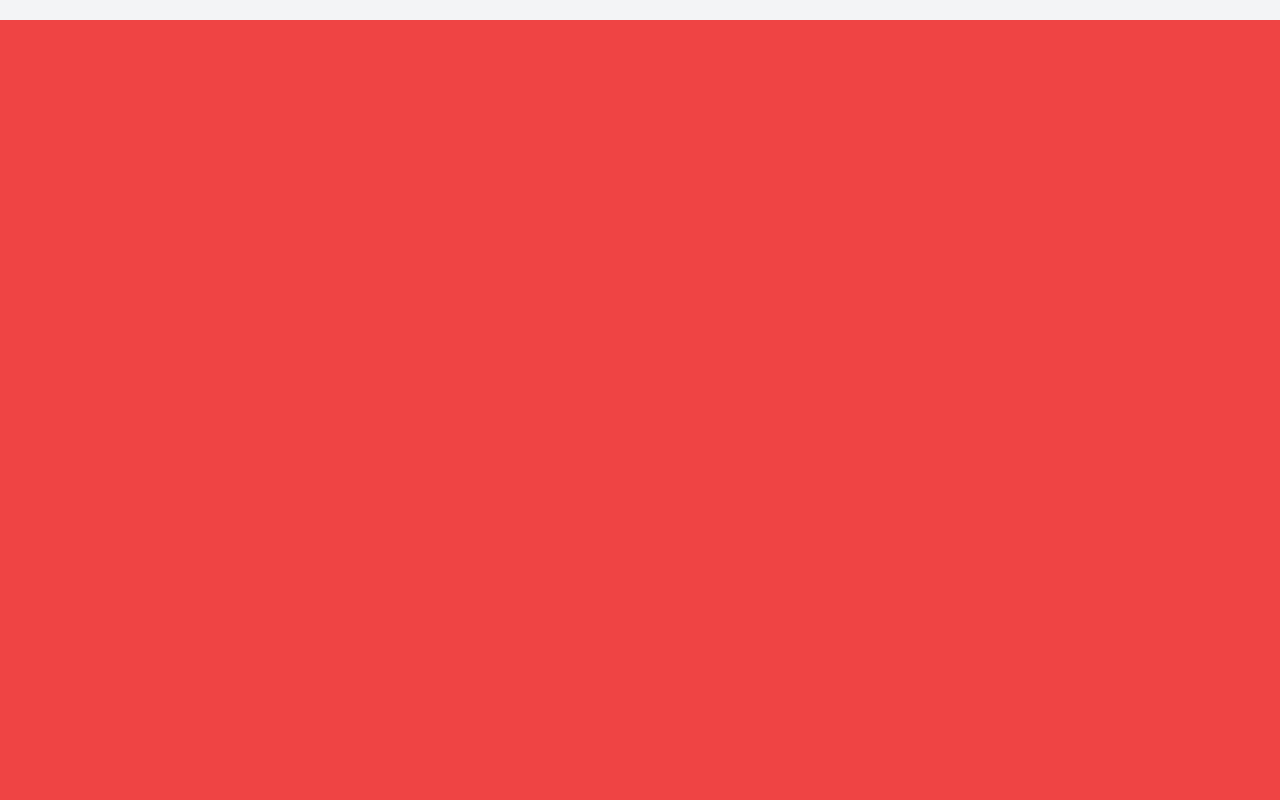
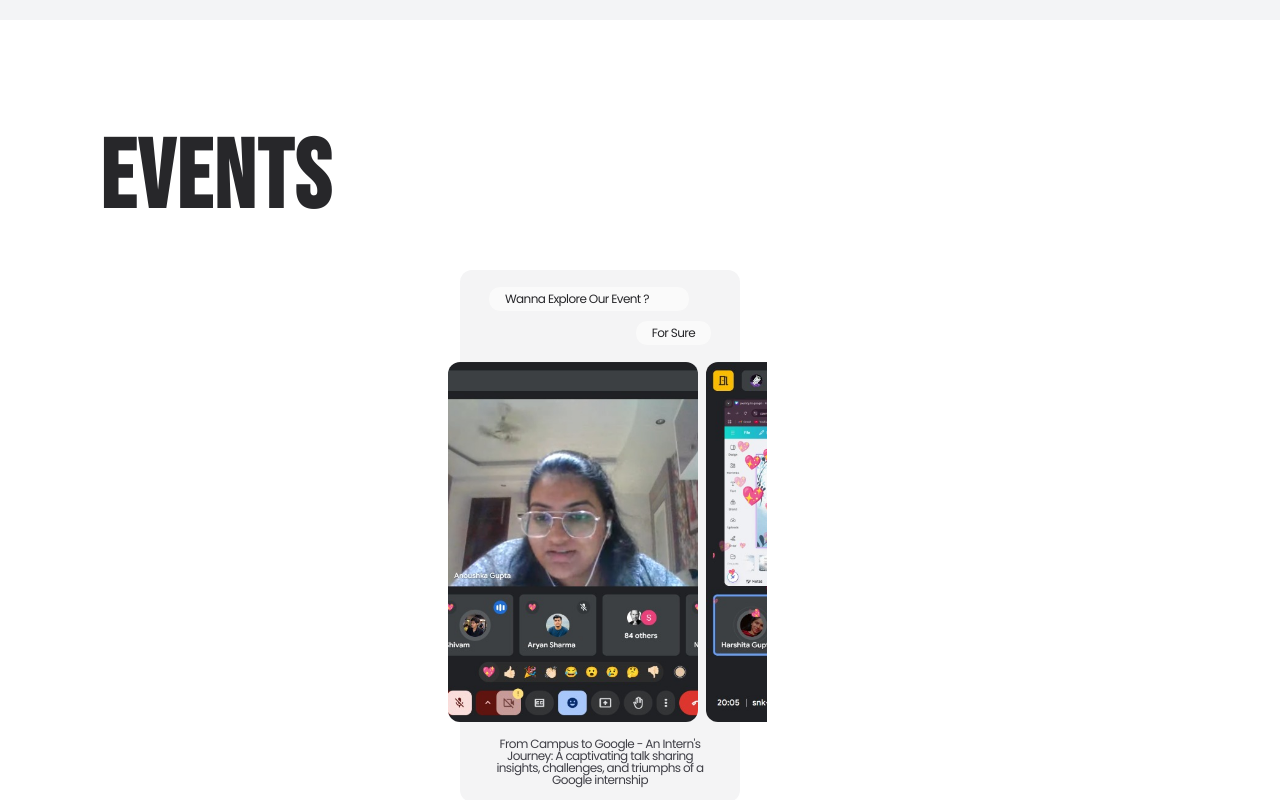
Before and after one commit to gdgocmsit/gdgoc-website, a React (Vite) app: page /#team in a window 1280 px wide. Shown: the part 1580-2380 px from the top of the page. Built offline with nearby package versions, Linux system fonts and the light colour scheme.

Commit message:
minor fixing on event page

```diff
--- a/src/App.jsx
+++ b/src/App.jsx
@@ -4,7 +4,7 @@ import './index.css';
 
 import HeroSection from './components/HeroSection';
 import AboutUs from './components/AboutUs';
-import Events from './components/Events';
+import Events from './components/Events/Events';
 import Departments from './components/Departments';
 import Team from './components/Team';
 import ContactUs from './components/ContactUs';
@@ -53,7 +53,7 @@ const App = () => {
               <div>
                 <HeroSection id="home" className="min-h-screen bg-blue-500" />
                 <AboutUs id="aboutUs" className="min-h-screen flex justify-center" />
-                <Events id="events" className="min-h-screen bg-red-500" />
+                <Events id="events" className="min-h-screen" />
                 <Departments id="departments"/>
                 <Team id="team" />
                 <ContactUs id="contactUs"  />
--- a/src/components/Events.jsx
+++ /dev/null
@@ -1,9 +0,0 @@
-const Events = ({ id, className }) => {
-  return (
-    <section id={id} className={className}>
-      {/* Events Content */}
-    </section>
-  );
-};
-
-export default Events;
--- a/src/components/Events/Events.jsx
+++ b/src/components/Events/Events.jsx
@@ -32,18 +32,18 @@ const Events = ({ id, className }) => {
   return (
     <section id={id} className={className}>
 
-      <div className="w-full min-h-screen bg-white relative py-5 px-5 items-center">
+      <div className="w-full min-h-screen bg-white relative py-28 px-5 items-center">
         <div ref={ref} className='absolute top-[25%] w-10 h-10 '></div>
 
         <div className="w-full md:w-1/2 ">
-          <h1 className='w-full h-[4.5rem] overflow-y-hidden overflow-hidden relative mb-18 font-bebas-neue'>
+          <h1 className='w-full h-[6.5rem] overflow-y-hidden overflow-hidden relative mb-18 md:text-start md:box-border md:pl-20 '>
             {isInView &&
               "EVENTS".split("").map((item, index) => {
                 if (index == 1) {
                   return (
                     <motion.span
-                      className="text-6xl font-semibold text-zinc-800 italic relative"
-                      whileHover={{ fontSize: 60, fontStyle: "normal" }}
+                      className="text-5xl sm:text-6xl lg:text-7xl xl:text-8xl font-bebas-neue font-semibold text-zinc-800 relative tracking-wide"
+                      whileHover={{ fontSize: 60, fontStyle: "italic" }}
                       initial={{ bottom: "-100%", }}
                       animate={{ bottom: "0" }}
                       transition={{ ease: easeIn, delay: index * 0.06 }}
@@ -55,7 +55,7 @@ const Events = ({ id, className }) => {
                 else {
                   return (
                     <motion.span
-                      className='text-6xl text-zinc-800 relative'
+                      className='text-5xl sm:text-6xl lg:text-7xl xl:text-8xl font-bebas-neue font-bold text-zinc-800 relative tracking-wide'
                       initial={{ bottom: "-100%", }}
                       animate={{ bottom: "0" }}
                       transition={{ ease: easeIn, delay: index * 0.1 }}
--- a/src/components/Events/EventsCard.jsx
+++ b/src/components/Events/EventsCard.jsx
@@ -73,12 +73,12 @@ const EventsCard = ({ eventsList }) => {
                 {/* Chat Bubbule Wrap */}
                 <div className='w-full px-5 flex flex-col gap-2'>
                     <div className='w-full flex justify-start'>
-                        <p className=' relative border-[1px] border-zinc-100 rounded-xl bg-zinc-50 px-4  py-1 pr-10 text-xs' >
+                        <p className=' relative border-[1px] border-zinc-100 rounded-xl bg-zinc-50 px-4  py-1 pr-10 text-xs font-poppins' >
                             Wanna Explore Our Event ?
                         </p>
                     </div>
                     <div className='w-full flex justify-end'>
-                        <p className=' tracking-tighter text-xs relative border-[1px] border-zinc-100 rounded-xl bg-zinc-50 text-zinc-800 px-4  py-1 '>
+                        <p className=' tracking-tighter text-xs relative border-[1px] border-zinc-100 rounded-xl bg-zinc-50 text-zinc-800 px-4  py-1 font-poppins'>
                             For Sure
                         </p>
                     </div>
@@ -169,7 +169,7 @@ const EventsCard = ({ eventsList }) => {
 
 
                 {/* About */}
-                <div className='text-zinc-700 px-4'>
+                <div className='text-zinc-700 px-4 font-poppins'>
                     {eventsList[index].eventAbout}
                 </div>
 
```
